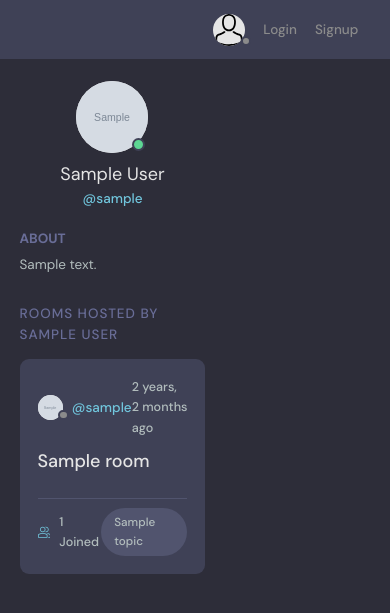
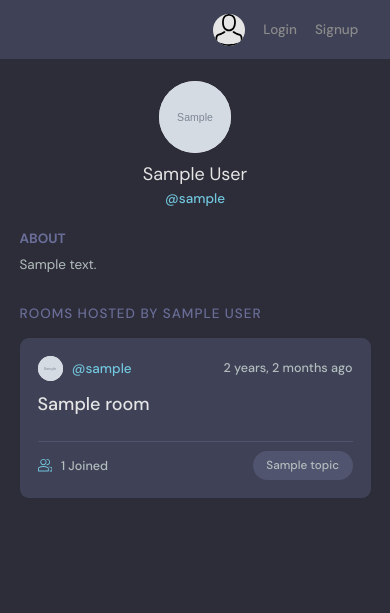
Before and after one commit to patrickcash/devcord, a Django app: page /profile/1/ in a window 390 px wide. Shown: the top 613 px of the page. Run offline with Django 4.2, Linux system fonts and the light colour scheme; tables that the repository leaves empty hold one stand-in row (values such as "Sample post"); grey boxes marked "Sample" are stand-in pictures.

Commit message:
styling cleanup

```diff
--- a/base/templates/base/home.html
+++ b/base/templates/base/home.html
@@ -2,7 +2,7 @@
 
 {% block content %}
 
-<main class="layout">
+<main class="layout layout--3">
   <div class="container">
 
     <!-- Topics Start -->
--- a/base/templates/base/profile.html
+++ b/base/templates/base/profile.html
@@ -1,7 +1,7 @@
 {% extends 'main.html' %}
 
 {% block content %}
-<main class="profile-page layout">
+<main class="profile-page layout layout--3">
   <div class="container">
     <!-- Topics Start -->
     {% include 'base/topic_list.html' %}
@@ -11,7 +11,7 @@
     <div class="roomList">
       <div class="profile">
         <div class="profile__avatar">
-          <div class="avatar avatar--large active">
+          <div class="avatar avatar--large">
             <img src="{{user.avatar.url}}" />
           </div>
         </div>
--- a/base/templates/base/room.html
+++ b/base/templates/base/room.html
@@ -1,7 +1,7 @@
 {% extends 'main.html' %}
 
 {% block content %}
-<main class="profile-page layout">
+<main class="profile-page layout layout--2">
   <div class="container">
     <!-- Room Start -->
     <div class="room">
--- a/static/js/script.js
+++ b/static/js/script.js
@@ -1,5 +1,4 @@
 // Menu
-
 const dropdownMenu = document.querySelector(".dropdown-menu");
 const dropdownButton = document.querySelector(".dropdown-button");
 
--- a/static/styles/activity.css
+++ b/static/styles/activity.css
@@ -1,5 +1,4 @@
 .activities {
-    flex-basis: 25%;
     background: var(--color-dark);
     border-radius: 5px;
     overflow: hidden;
--- a/static/styles/components.css
+++ b/static/styles/components.css
@@ -88,30 +88,9 @@ Avatar
     background-color: var(--color-light);
 }
 
-.avatar::after {
-    content: "";
-    display: block;
-    position: absolute;
-    background-color: var(--color-gray);
-    z-index: 111;
-    border-radius: 50%;
-    border: 0.3rem solid var(--color-dark);
-}
-
-.avatar.active::after {
-    background-color: var(--color-success);
-}
-
 .avatar.avatar--small img {
     width: 2.8rem;
     height: 2.8rem;
-}
-
-.avatar.avatar--small:after {
-    width: 0.7rem;
-    height: 0.7rem;
-    bottom: 0px;
-    right: -6px;
 }
 
 .avatar.avatar--medium img {
@@ -120,25 +99,11 @@ Avatar
     border-radius: 50%;
 }
 
-.avatar.avatar--medium:after {
-    width: 0.7rem;
-    height: 0.7rem;
-    bottom: 0px;
-    right: -6px;
-}
-
 .avatar.avatar--large img {
     display: block;
     width: 8rem;
     height: 8rem;
     border-radius: 50%;
-}
-
-.avatar.avatar--large:after {
-    width: 1rem;
-    height: 1rem;
-    bottom: 2px;
-    right: 3.5px;
 }
 
 /*===============================
--- a/static/styles/layout.css
+++ b/static/styles/layout.css
@@ -8,7 +8,30 @@
     align-items: flex-start;
 }
 
-// dialog box
+/*========== 3 Column Layout ==========*/
+.layout--3 > .container > div:first-child {
+    flex-basis: 18%;
+    max-width: 22.5rem;
+}
+
+.layout--3 > .container > div:nth-child(2) {
+    flex-basis: 50%;
+}
+
+.layout--3 > .container > div:last-child {
+    flex-basis: 25%;
+}
+
+/*========== 2 Column Layout ==========*/
+.layout--2 > .container > div:first-child {
+    flex-basis: 72%;
+}
+
+.layout--2 > .container > div:last-child {
+    flex-basis: 25%;
+}
+
+/*========== Layout Box ==========*/
 .layout__box {
     width: 90%;
     max-width: 48rem;
@@ -51,7 +74,7 @@
         display: none;
     }
 
-    .roomList {
-        flex-basis: 100%;
+    .layout--3 > .container > div:nth-child(2) {
+       flex-basis: 100%;
     }
 }
--- a/static/styles/rooms.css
+++ b/static/styles/rooms.css
@@ -117,14 +117,6 @@ Room List
   Room
 ================================*/
 
-.room {
-    flex-basis: 72%;
-}
-
-.participants {
-    flex-basis: 25%;
-}
-
 .room,
 .participants {
     background: var(--color-dark);
@@ -139,8 +131,8 @@ Room List
         display: none;
     }
 
-    .room {
-        flex-basis: 100%;
+    .layout--2 > .container > div:first-child {
+       flex-basis: 100%;
     }
 }
 
--- a/templates/navbar.html
+++ b/templates/navbar.html
@@ -22,7 +22,7 @@
                 <!-- Logged In -->
                 <div class="navbar__user">
                     <a href="{% url 'update-user' %}">
-                        <div class="avatar avatar--medium active">
+                        <div class="avatar avatar--medium">
                             <img src="{% static 'images/avatar.svg' %}" />
                         </div>
                         <p>{{request.user.username}} <span>@{{request.user.username}}</span></p>
```
